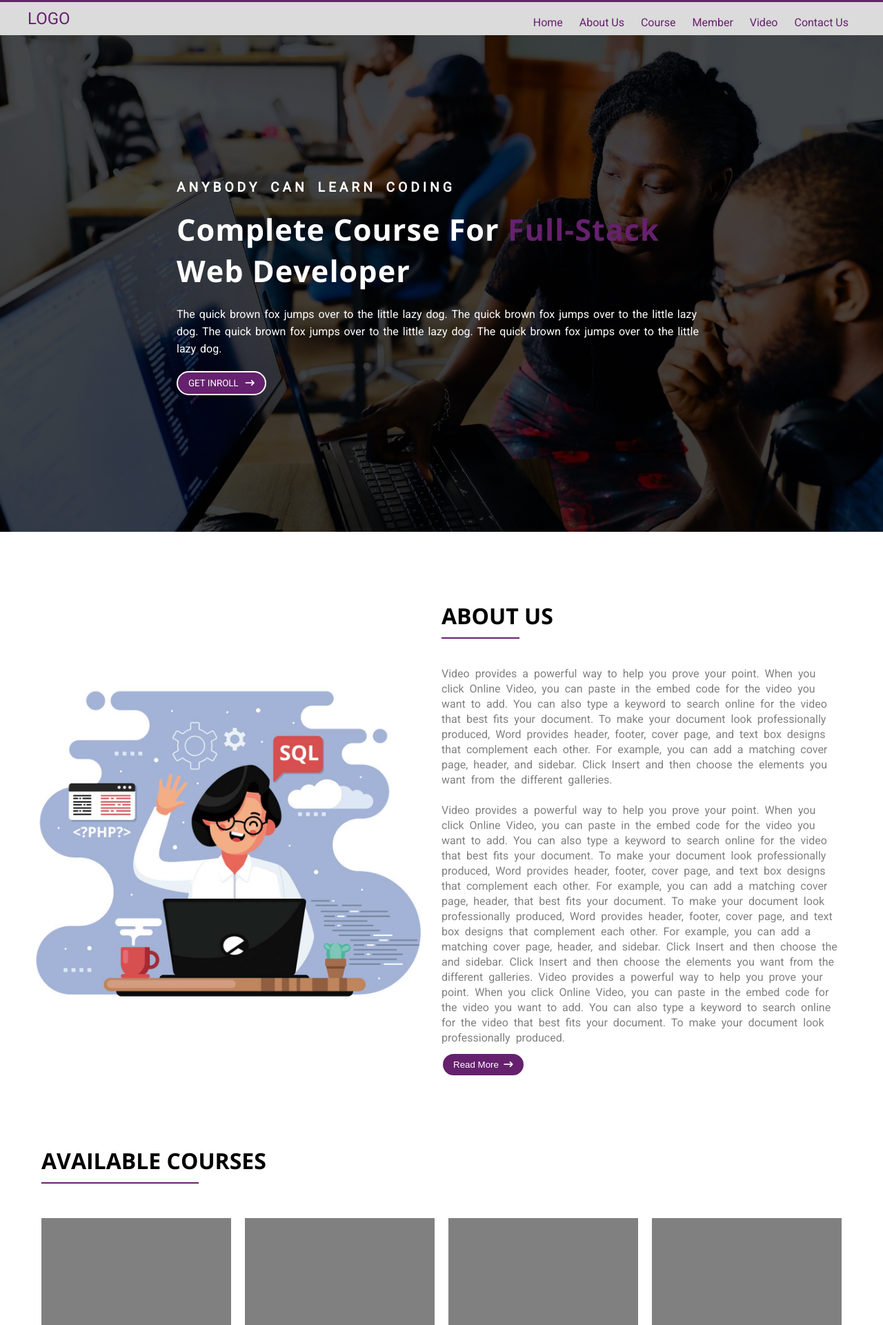
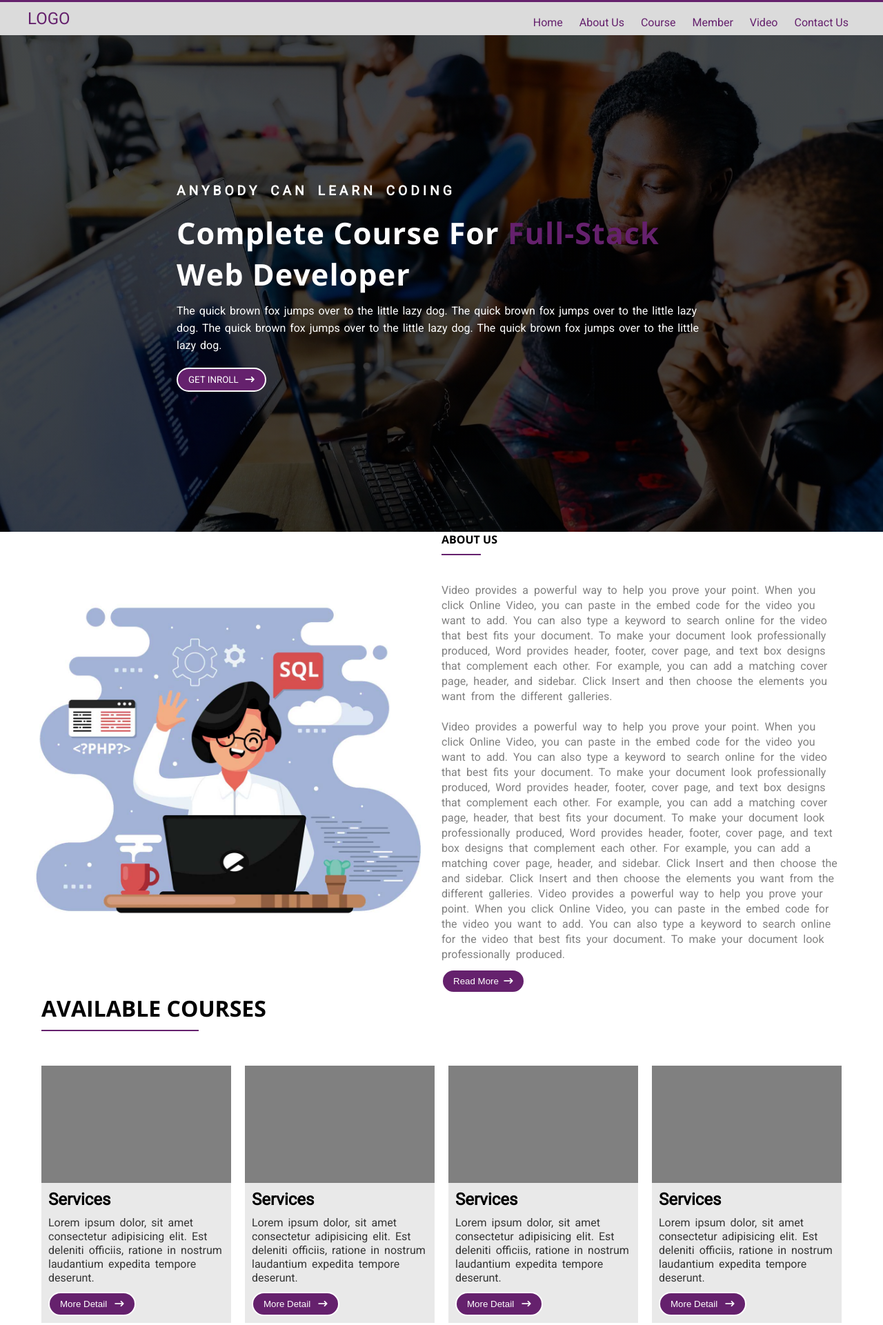
Before and after one commit to OnlineOreo/fullstack.devloper, a plain HTML site: page index.html in a window 1280 px wide. Shown: the part 37-1958 px from the top of the page at 69% size. Drawn offline with nearby package versions, Linux system fonts and the light colour scheme.

Commit message:
Update index.html

```diff
--- a/index.html
+++ b/index.html
@@ -49,7 +49,7 @@
     <div class="crousel">
         <div class="content white">
             <h6 class="pt-1 pb-1 fs-1 roboto">ANYBODY CAN LEARN CODING</h6>
-            <h1 class="pt-1 pb-2 open-sans">Complete Course For<span class="indigo"> Full-Stack </span> Web Developer</h1>
+            <h1 class="pt-1 pb-1 open-sans">Complete Course For<span class="indigo"> Full-Stack </span> Web Developer</h1>
             <p class="crousel-p pb-1 roboto pb-2">The quick brown fox jumps over to the little lazy dog. The quick brown fox
                 jumps over to the little lazy
                 dog. The quick brown fox jumps over to the little lazy dog. The quick brown fox jumps over to the little
@@ -59,9 +59,9 @@
         </div>
     </div>
     <!--       section-2      about-us section         -->
-    <div id="about" class="about mt-100">
+    <div id="about" class="about">
         <div class="h-box">
-            <div class="heading open-sans fs-3 pb-1">ABOUT US</div>
+            <div class="heading open-sans pb-1">ABOUT US</div>
             <div class="underline"></div>
         </div>
         <div class="content d-f mt-4">
@@ -108,7 +108,7 @@
         </div>
     </div>
     <!--           avilable courses            -->
-    <div id="our-courses" class="our-services mt-100">
+    <div id="our-courses" class="our-services">
         <div class="h-box ml-6">
             <div class="heading open-sans fs-3 pb-1">AVAILABLE COURSES</div>
             <div class="underline"></div>
@@ -212,7 +212,7 @@
         </div>
     </div>
     <!--    our team member   -->
-    <div id="our-member" class="our-member mt-100">
+    <div id="our-member" class="our-member">
         <div class="h-box ml-6 pb-4">
             <div class="heading open-sans fs-3 pb-1">OUR MEMBER</div>
             <div class="underline"></div>
@@ -285,7 +285,7 @@
         </div>
     </div>
     <!--    our video    -->
-    <div id="our-video" class="video-tutorial mt-100 pt-3">
+    <!-- <div id="our-video" class="video-tutorial mt-100 pt-3">
         <div class="h-box ml-6 pb-4">
             <div class="heading open-sans fs-3 pb-1">VIDEO TUTORIAL</div>
             <div class="underline"></div>
@@ -383,7 +383,7 @@
                 </div>
             </div>
         </div>
-    </div>
+    </div> -->
     <!--            popular courses     -->
     <div class="popular-courses mt-100">
         <div class="h-box ml-6 pb-4">
@@ -516,7 +516,7 @@
             All Copyright &copy; reserved | 2010 - 2025 LOGO
         </div>
     </div>
-    <script src="javascript.js"></script>
+    <script src="./javascript.js"></script>
 </body>
 
 </html>
```
